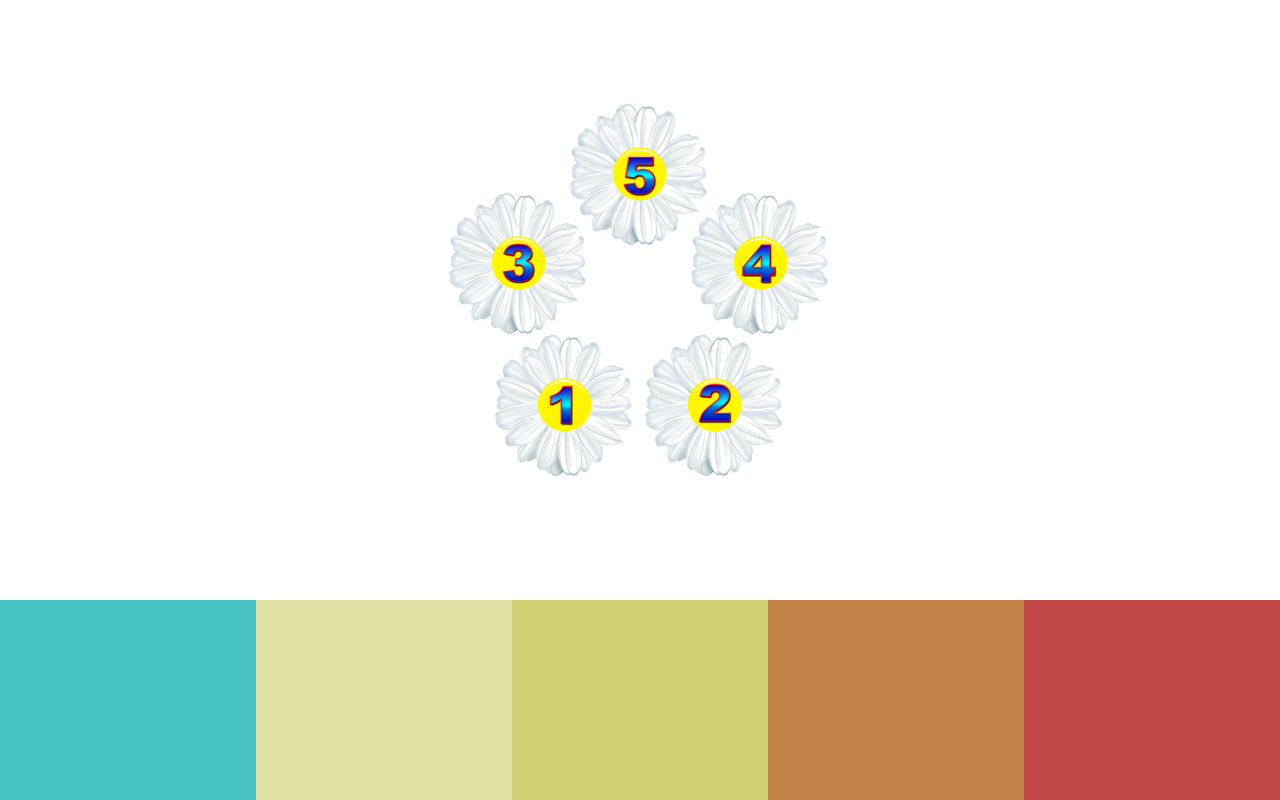
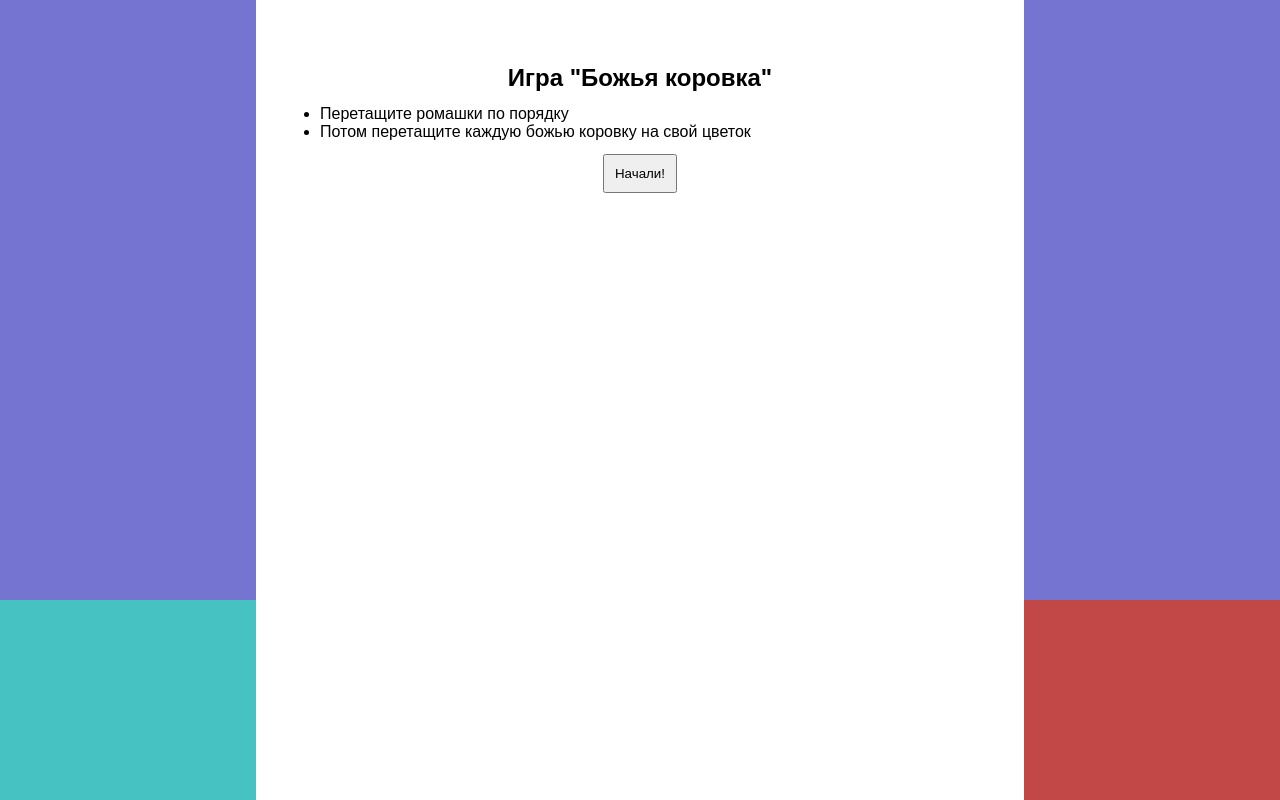
Before and after one commit to dim2man/ladybug, a website: page app/index.html in a window 1280 px wide. Drawn offline with nearby package versions, Linux system fonts and the light colour scheme; files that its build step writes are made by us from their sources.

Commit message:
modified game logic, added banner

```diff
--- a/app/index.html
+++ b/app/index.html
@@ -16,6 +16,15 @@
     <!-- endbuild -->
   </head>
   <body>
+
+    <div class="banner">
+      <h2>Игра "Божья коровка"</h2>
+      <ul>
+        <li>Перетащите ромашки по порядку</li>
+        <li>Потом перетащите каждую божью коровку на свой цветок</li>
+      </ul>
+      <button id="btnstart">Начали!</button>
+    </div>
 
     <div class="targets">
       <div id="target1" class="target"></div>
--- a/app/scripts/main.js
+++ b/app/scripts/main.js
@@ -10,7 +10,8 @@ $(function() {
     AUDIO_OK = 'sound/bonus.wav',
     AUDIO_NOK = 'sound/crash.wav',
     AUDIO_GOOD = 'sound/good.ogg',
-    AUDIO_NUM = 'sound/U003_.ogg';
+    AUDIO_NUM = 'sound/U003_.ogg',
+    numLadybugPlaced = 0;
 
   if (Audio) {
     audio = new Audio();
@@ -27,7 +28,10 @@ $(function() {
   // $win.on('resize', updateSize);
 
   function init() {
-    placeFlowers();
+    $('#btnstart').on('click', function() {
+      placeFlowers();
+      $('.banner').hide();
+    });
   }
   init();
 
@@ -56,13 +60,16 @@ $(function() {
       angles[i2] = angles[i1];
       angles[i1] = tmp;
     }
-    $flower.each(function(index) {
+    $flower.addClass('draggable').on('click', function() {
+      play(AUDIO_NOK);
+    }).each(function(index) {
       var origPos = {
         top: (center.y - Math.sin(angles[index])*radius - flowerH/2)+'px',
         left: (center.x + Math.cos(angles[index])*radius - flowerW/2)+'px'
       };
       $(this).css(origPos).data('origPos', origPos);
     });
+    $flower.css('visibility', 'visible');
     enableDrag($flower1, flowerDragged);
   }
 
@@ -86,20 +93,20 @@ $(function() {
       cxs[i2] = cxs[i1];
       cxs[i1] = tmp;
     }
-    $ladybug.each(function(index) {
+    $ladybug.addClass('draggable').each(function(index) {
       var origPos = {
         top: (cy - ladybugH/2)+'px',
         left: (cxs[index] - ladybugW/2)+'px'
       };
       $(this).css(origPos).data('origPos', origPos);
+      enableDrag($(this), ladybugDragged);
     });
     $ladybug.css('visibility', 'visible');
-    enableDrag($ladybug1, ladybugDragged);
   }
 
   function enableDrag($img, ondragged) {
     var curDragImg;
-    $img.addClass('draggable');
+    $img.off('click');
     $img.on('click', function(e) {
       // start drag
       var prevX, prevY;
@@ -190,9 +197,9 @@ $(function() {
         top: ((tpos.bottom + tpos.top)/2 - $img.height()/2)+'px',
         left: ((tpos.right + tpos.left)/2 - $img.width()/2)+'px'
       });
-      if (ladybugIndex < numLadybugs) {
+      numLadybugPlaced++;
+      if (numLadybugPlaced < numLadybugs) {
         play(AUDIO_OK);
-        enableDrag($('#ladybug'+(ladybugIndex+1)), ladybugDragged);
       } else {
         play(AUDIO_GOOD);
       }
--- a/app/styles/main.css
+++ b/app/styles/main.css
@@ -6,6 +6,32 @@
 body {
   width: 100%;
   height: 100%;
+  background-color: #7575D1;
+}
+
+.banner {
+  position: fixed;
+  top: 0;
+  left: 20%;
+  height: 100%;
+  background-color: white;
+  width: 50%;
+  z-index: 2;
+  padding: 5%;
+  font-family: arial, sans-serif;
+}
+
+.banner h2 {
+  display: block;
+  margin: 0 0 2%;
+  text-align: center;
+}
+
+#btnstart {
+  display: block;
+  padding: 10px;
+  margin: 2% auto 0 auto;
+  cursor: pointer;
 }
 
 .targets {
@@ -32,14 +58,13 @@ img {
   position: fixed;
   width: 150px;
   height: 150px;
+  visibility: hidden;
 }
 
 .flower {
-
 }
 
 .ladybug {
-  visibility: hidden;
 }
 
 .active {
```
